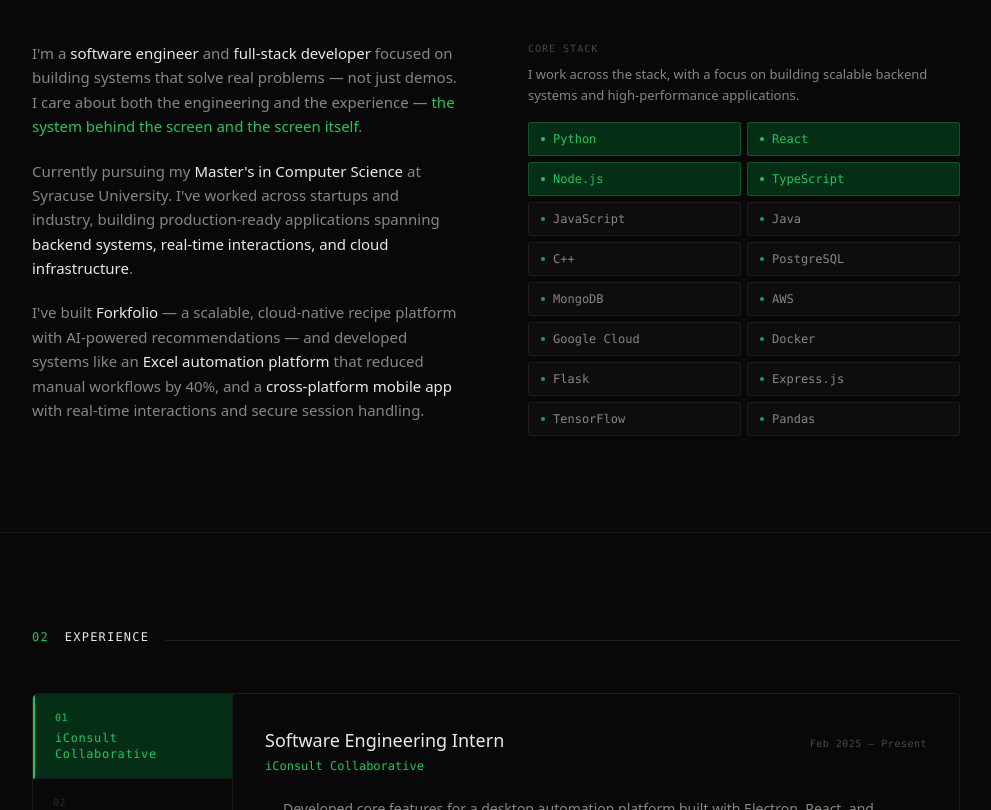
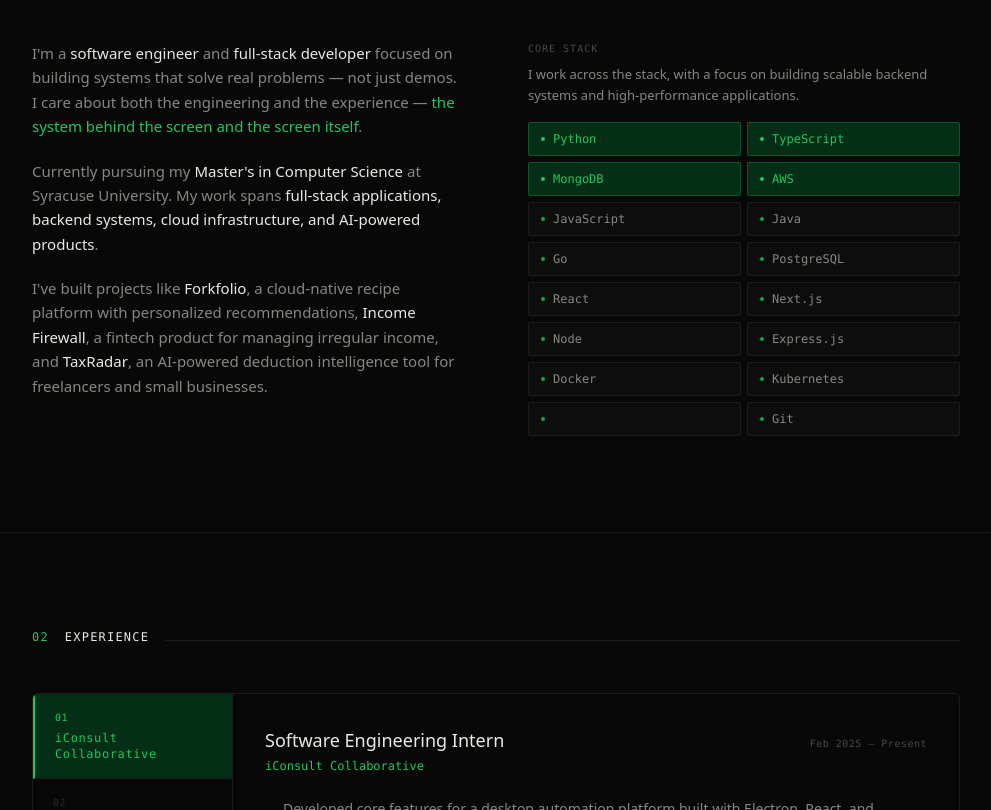
Before and after one commit to ash413/portfolio, a React (Create React App) app: page / in a window 1280 px wide. Shown: the part 920-1730 px from the top of the page, without its empty margins (144-1135 px from the left). Built offline with nearby package versions, Linux system fonts and the light colour scheme.

Commit message:
dont remember what change this was

```diff
--- a/src/components/About.js
+++ b/src/components/About.js
@@ -1,12 +1,12 @@
 const skills = [
-    { label: 'Python', hl: true }, { label: 'React', hl: true },
-    { label: 'Node.js', hl: true }, { label: 'TypeScript', hl: true },
+    { label: 'Python', hl: true }, { label: 'TypeScript', hl: true },
+    { label: 'MongoDB', hl: true }, { label: 'AWS', hl: true },
     { label: 'JavaScript' }, { label: 'Java' },
-    { label: 'C++' }, { label: 'PostgreSQL' },
-    { label: 'MongoDB' }, { label: 'AWS' },
-    { label: 'Google Cloud' }, { label: 'Docker' },
-    { label: 'Flask' }, { label: 'Express.js' },
-    { label: 'TensorFlow' }, { label: 'Pandas' },
+    { label: 'Go' }, { label: 'PostgreSQL' },
+    { label: 'React' }, { label: 'Next.js' },
+    { label: 'Node' }, { label: 'Express.js' },
+    { label: 'Docker' }, { label: 'Kubernetes' },
+    { label: '' }, { label: 'Git' },
   ];
 
   export default function About() {
@@ -27,12 +27,13 @@
 
           <p>
             Currently pursuing my <strong className="text-[#ece8e3] font-normal">Master's in Computer Science</strong> at Syracuse University.
-            I've worked across startups and industry, building production-ready applications spanning <strong className="text-[#ece8e3] font-normal">backend systems, real-time interactions, and cloud infrastructure</strong>.
+            My work spans <strong className="text-[#ece8e3] font-normal">full-stack applications, backend systems, cloud infrastructure, and AI-powered products</strong>.
           </p>
 
           <p>
-            I've built <strong className="text-[#ece8e3] font-normal">Forkfolio</strong> — a scalable, cloud-native recipe platform with AI-powered recommendations —
-            and developed systems like an <strong className="text-[#ece8e3] font-normal">Excel automation platform</strong> that reduced manual workflows by 40%, and a <strong className="text-[#ece8e3] font-normal">cross-platform mobile app</strong> with real-time interactions and secure session handling.
+            I've built projects like <strong className="text-[#ece8e3] font-normal">Forkfolio</strong>, a cloud-native recipe platform with personalized recommendations,
+            <strong className="text-[#ece8e3] font-normal"> Income Firewall</strong>, a fintech product for managing irregular income,
+            and <strong className="text-[#ece8e3] font-normal">TaxRadar</strong>, an AI-powered deduction intelligence tool for freelancers and small businesses.
           </p>
         </div>
 
--- a/src/components/Hero.js
+++ b/src/components/Hero.js
@@ -3,7 +3,7 @@
       <section id="hero" className="min-h-screen flex flex-col justify-center px-6 md:px-12 pt-28 pb-16 max-w-5xl mx-auto relative">
         <div className="flex items-center gap-3 mb-7">
           <div className="w-1.5 h-1.5 rounded-full bg-green-500 animate-pulse" />
-          <span className="font-mono text-green-500 text-xs uppercase tracking-widest">Open to Work!</span>
+          <span className="font-mono text-green-500 text-xs uppercase tracking-widest">OPEN TO SOFTWARE ENGINEERING ROLES!</span>
         </div>
 
         <h1 className="text-[clamp(40px,8vw,96px)] font-light text-[#ece8e3] leading-none tracking-tight mb-3">
```
